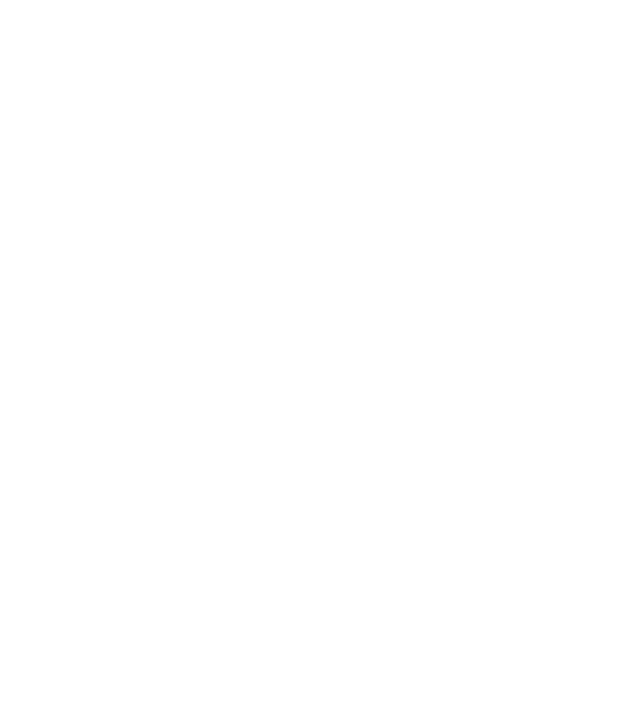
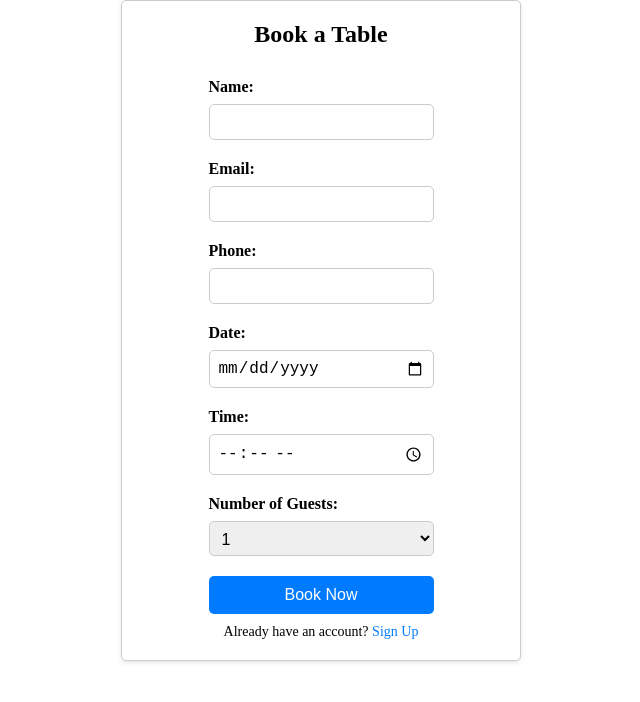
Before and after one commit to Shyaminda/React-Food-App, a React (Create React App) app: page /React-Food-App/tableBooking in a window 1280 px wide. Before the commit this address had no page. Shown: the top 702 px of the page, without its empty margins (319-959 px from the left). Built offline with nearby package versions, Linux system fonts and the light colour scheme; a web font is replaced by a local one.

Commit message:
table booking update

```diff
--- a/src/components/App.jsx
+++ b/src/components/App.jsx
@@ -1,6 +1,5 @@
 import React from 'react';
 import { BrowserRouter, Route, Routes } from 'react-router-dom';
-import Register from '../container/Login-Singup/Register/Register';
 import Navbar from './Navbar/Navbar';
 import Header from './Header/Header';
 import AboutUs from '../components/Aboutus/AboutUs';
@@ -11,7 +10,9 @@
 import Gallery from './Gallery/Gallery';
 import FindUs from './Findus/FindUs';
 import Footer from './Footer/Footer';
+import Register from '../container/Login-Singup/Register/Register';
 import Login from '../container/Login-Singup/Login/Login.jsx';
+import TableBooking from '../container/TableBooking/TableBooking';
 import './App.css';
 
 function MainContent() {
@@ -39,6 +40,7 @@
           <Route path="/" element={<MainContent />} />
           <Route path="/register" element={<Register />} />
           <Route path="/login" element={<Login />} />
+          <Route path="/tableBooking" element={<TableBooking />} />
         </Routes>
       </BrowserRouter>
     </div>
--- a/src/components/Navbar/Navbar.jsx
+++ b/src/components/Navbar/Navbar.jsx
@@ -88,9 +88,9 @@
             </Link>
 
                 <div />
-                <a href="/" className="p__opensans">
+                <Link to="/tableBooking" className="p__opensans">
                     Book Table
-                </a>
+                </Link>
             </div>
             <div className="app__navbar-smallscreen">
                 <GiHamburgerMenu
--- /dev/null
+++ b/src/container/TableBooking/TableBooking.css
@@ -0,0 +1,80 @@
+/* Form.css */
+
+.container {
+    width: 80%;
+    max-width: 400px;
+    margin: 0 auto;
+    padding: 20px;
+    border: 1px solid #ccc;
+    border-radius: 5px;
+    background-color: #fff;
+    box-shadow: 0 2px 4px rgba(0, 0, 0, 0.1);
+    text-align: center;
+  }
+
+  .heading {
+    font-size: 1.5rem;
+    font-weight: bold;
+    margin-bottom: 20px;
+  }
+
+  .formGroup {
+    margin-bottom: 20px;
+    text-align: left;
+  }
+
+  .label {
+    display: block;
+    font-weight: bold;
+    margin-bottom: 8px;
+  }
+
+  .input {
+    width: 100%;
+    padding: 8px;
+    font-size: 1rem;
+    border: 1px solid #ccc;
+    border-radius: 5px;
+    outline: none;
+  }
+
+  select.input {
+    height: 35px;
+  }
+
+  .button {
+    display: block;
+    width: 100%;
+    padding: 10px;
+    background-color: #007BFF;
+    color: #fff;
+    border: none;
+    border-radius: 5px;
+    font-size: 1rem;
+    cursor: pointer;
+    transition: background-color 0.2s;
+  }
+
+  .button:hover {
+    background-color: #0056b3;
+  }
+
+  .error {
+    color: red;
+    font-size: 0.875rem;
+    margin-top: 4px;
+  }
+
+  .signInLink {
+    margin-top: 20px;
+    font-size: 0.875rem;
+  }
+
+  .signInLink a {
+    color: #007BFF;
+    text-decoration: none;
+  }
+
+  .signInLink a:hover {
+    text-decoration: underline;
+  }
--- /dev/null
+++ b/src/container/TableBooking/TableBooking.jsx
@@ -0,0 +1,157 @@
+import React, { useState } from 'react';
+import axios from 'axios';
+import { Link } from 'react-router-dom';
+import './TableBooking.css'; // Import the CSS file
+
+const TableBooking = () => {
+  const [formData, setFormData] = useState({
+    name: '',
+    email: '',
+    phone: '',
+    date: '',
+    time: '',
+    guests: '1',
+  });
+
+  const handleChange = (e) => {
+    const { name, value } = e.target;
+    setFormData({ ...formData, [name]: value });
+  };
+
+  const clearForm = () => {
+    setFormData({
+      name: '',
+      email: '',
+      phone: '',
+      date: '',
+      time: '',
+      guests: '1',
+    });
+  };
+
+  const handleSubmit = (e) => {
+    e.preventDefault();
+    // Handle form submission (you can add your logic here)
+    axios.post("http://localhost:3001/tableBooking",{
+        name: formData.name,
+        email: formData.email,
+        phone: formData.phone,
+        date: formData.date,
+        time: formData.time,
+        guests: formData.guests
+    })
+    .then(res=>{console.log(res.data);
+    clearForm();})
+    .catch(err=>console.log(err));
+  };
+
+  return (
+    <div className="container">
+      <h2 className="heading">Book a Table</h2>
+      <form onSubmit={handleSubmit}>
+        <div className="formGroup">
+          <label className="label" htmlFor="name">
+            Name:
+          </label>
+          <input
+            type="text"
+            id="name"
+            name="name"
+            value={formData.name}
+            onChange={handleChange}
+            className="input"
+            required
+          />
+        </div>
+
+        <div className="formGroup">
+          <label className="label" htmlFor="email">
+            Email:
+          </label>
+          <input
+            type="email"
+            id="email"
+            name="email"
+            value={formData.email}
+            onChange={handleChange}
+            className="input"
+            required
+          />
+        </div>
+
+        <div className="formGroup">
+          <label className="label" htmlFor="phone">
+            Phone:
+          </label>
+          <input
+            type="tel"
+            id="phone"
+            name="phone"
+            value={formData.phone}
+            onChange={handleChange}
+            className="input"
+            required
+          />
+        </div>
+
+        <div className="formGroup">
+          <label className="label" htmlFor="date">
+            Date:
+          </label>
+          <input
+            type="date"
+            id="date"
+            name="date"
+            value={formData.date}
+            onChange={handleChange}
+            className="input"
+            required
+          />
+        </div>
+
+        <div className="formGroup">
+          <label className="label" htmlFor="time">
+            Time:
+          </label>
+          <input
+            type="time"
+            id="time"
+            name="time"
+            value={formData.time}
+            onChange={handleChange}
+            className="input"
+            required
+          />
+        </div>
+
+        <div className="formGroup">
+          <label className="label" htmlFor="guests">
+            Number of Guests:
+          </label>
+          <select
+            id="guests"
+            name="guests"
+            value={formData.guests}
+            onChange={handleChange}
+            className="input"
+          >
+            <option value="1">1</option>
+            <option value="2">2</option>
+            <option value="3">3</option>
+            <option value="4">4</option>
+            <option value="5">5</option>
+          </select>
+        </div>
+
+        <button type="submit" className="button">
+          Book Now
+        </button>
+        <p className="signUpLink">
+                Already have an account? <Link to="/login">Sign Up</Link>
+            </p>
+      </form>
+    </div>
+  );
+};
+
+export default TableBooking;
```
Also changed, not shown: 1 other file (tests, documents, lock files or other folders).
